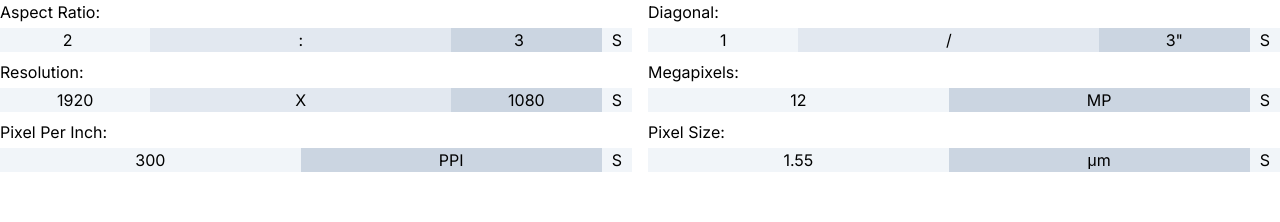
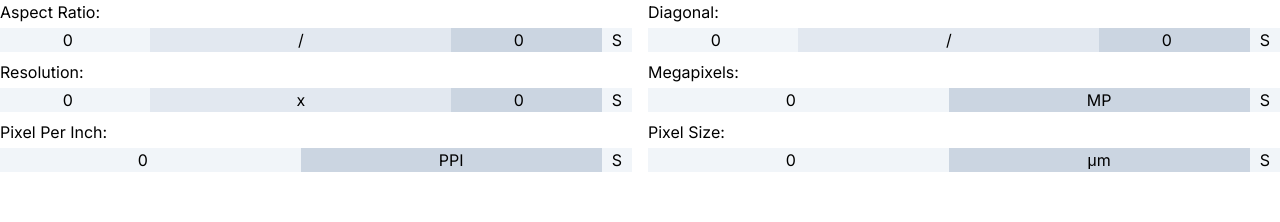
Before and after one commit to mvodya/sensor-size-calculator, a Next.js app: page / in a window 1280 px wide. Shown: the top 222 px of the page. Built offline with nearby package versions, Linux system fonts and the light colour scheme.

Commit message:
Make parametr component

```diff
--- a/src/app/page.tsx
+++ b/src/app/page.tsx
@@ -1,72 +1,20 @@
 "use client";
 import { useState } from "react";
 import { SensorCanvas } from "@/components/sensorCanvas"
-
-export function SelectButton() {
-  return (
-    <div className="flex w-8 justify-center bg-slate-100">
-      <div>S</div>
-    </div>
-  )
-}
+import { Parameter, ParameterDual } from "@/components/parameter";
 
 export default function Home() {
-  const [aspectRatio, setAspectRatio] = useState({x: 2, y: 3});
+  const [aspectRatio, setAspectRatio] = useState({ x: 2, y: 3 });
 
   return (
     <main className="container mx-auto">
       <div className="grid gap-x-4 gap-y-2 grid-cols-2">
-        <div className="">
-          <div className="pb-1">Aspect Ratio:</div>
-          <div className="flex">
-            <input type="number" id="aspect_ratio_x" value={aspectRatio.x} onChange={e => setAspectRatio({x: e.target.value, y: aspectRatio.y})} className="w-full basis-1/4 bg-slate-100 text-center" />
-            <div className="basis-1/2 bg-slate-200 text-center">:</div>
-            <input type="number" id="aspect_ratio_y" value={aspectRatio.y} onChange={e => setAspectRatio({x: aspectRatio.x, y: e.target.value})} className="w-full basis-1/4 bg-slate-300 text-center" />
-            <SelectButton />
-          </div>
-        </div>
-        <div className="">
-          <div className="pb-1">Diagonal:</div>
-          <div className="flex">
-            <div className="basis-1/4 bg-slate-100 text-center">1</div>
-            <div className="basis-1/2 bg-slate-200 text-center">/</div>
-            <div className="basis-1/4 bg-slate-300 text-center">3&quot;</div>
-            <SelectButton />
-          </div>
-        </div>
-        <div className="">
-          <div className="pb-1">Resolution:</div>
-          <div className="flex">
-            <div className="basis-1/4 bg-slate-100 text-center">1920</div>
-            <div className="basis-1/2 bg-slate-200 text-center">X</div>
-            <div className="basis-1/4 bg-slate-300 text-center">1080</div>
-            <SelectButton />
-          </div>
-        </div>
-        <div className="">
-          <div className="pb-1">Megapixels:</div>
-          <div className="flex">
-            <div className="basis-1/2 bg-slate-100 text-center">12</div>
-            <div className="basis-1/2 bg-slate-300 text-center">MP</div>
-            <SelectButton />
-          </div>
-        </div>
-        <div className="">
-          <div className="pb-1">Pixel Per Inch:</div>
-          <div className="flex">
-            <div className="basis-1/2 bg-slate-100 text-center">300</div>
-            <div className="basis-1/2 bg-slate-300 text-center">PPI</div>
-            <SelectButton />
-          </div>
-        </div>
-        <div className="">
-          <div className="pb-1">Pixel Size:</div>
-          <div className="flex">
-            <div className="basis-1/2 bg-slate-100 text-center">1.55</div>
-            <div className="basis-1/2 bg-slate-300 text-center">μm</div>
-            <SelectButton />
-          </div>
-        </div>
+        <ParameterDual id="aspect_ratio" title="Aspect Ratio" delimiter="/" />
+        <ParameterDual id="diagonal" title="Diagonal" delimiter="/" />
+        <ParameterDual id="resolution" title="Resolution" delimiter="x" />
+        <Parameter id="megapixels" title="Megapixels" unit="MP" />
+        <Parameter id="ppi" title="Pixel Per Inch" unit="PPI" />
+        <Parameter id="pixel_size" title="Pixel Size" unit="μm" />
       </div>
       <SensorCanvas sizeX={1 * aspectRatio.x} sizeY={1 * aspectRatio.y} scale={200} />
     </main>
--- /dev/null
+++ b/src/components/parameter.tsx
@@ -0,0 +1,50 @@
+import { useState } from "react";
+
+function SelectButton() {
+  return (
+    <div className="flex w-8 justify-center bg-slate-100">
+      <div>S</div>
+    </div>
+  )
+}
+
+type ParameterProps<T extends number | {a: number, b: number}> = {
+  id: string;
+  title: string;
+  delimiter?: string;
+  unit?: string;
+  defaultValue?:T
+}
+
+export function Parameter(props: ParameterProps<number>) {
+  const [value, setValue] = useState(props.defaultValue ?? 0);
+
+  return (
+    <div className="">
+      <div className="pb-1">{props.title}:</div>
+      <div className="flex">
+        <input type="number" id={props.id} value={value} onChange={e => setValue(+e.target.value)} className="w-full basis-1/2 bg-slate-100 text-center" />
+        <div className="basis-1/2 bg-slate-300 text-center">{props.unit}</div>
+        <SelectButton />
+      </div>
+    </div>
+  )
+}
+
+export function ParameterDual(props: ParameterProps<{a: number, b: number}>) {
+  props.defaultValue
+
+  const [value, setValue] = useState(props.defaultValue ?? { a: 0, b: 0 });
+
+  return (
+    <div className="">
+      <div className="pb-1">{props.title}:</div>
+      <div className="flex">
+        <input type="number" id={props.id + "_a"} value={value.a} onChange={e => setValue({ a: +e.target.value, b: value.b })} className="w-full basis-1/4 bg-slate-100 text-center" />
+        <div className="basis-1/2 bg-slate-200 text-center">{props.delimiter ?? "/"}</div>
+        <input type="number" id={props.id + "_b"} value={value.b} onChange={e => setValue({ a: value.a, b: +e.target.value })} className="w-full basis-1/4 bg-slate-300 text-center" />
+        <SelectButton />
+      </div>
+    </div>
+  )
+}
```
